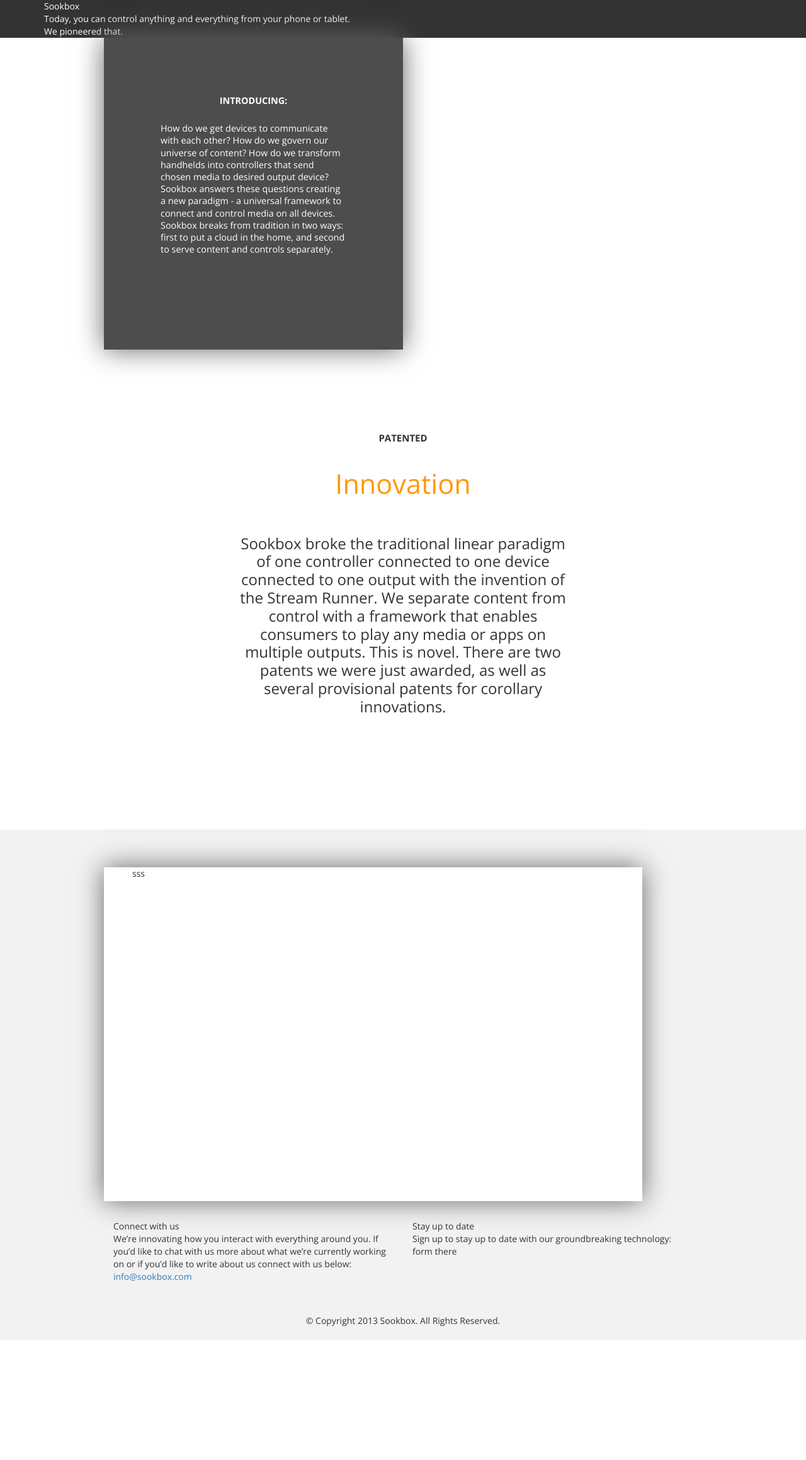
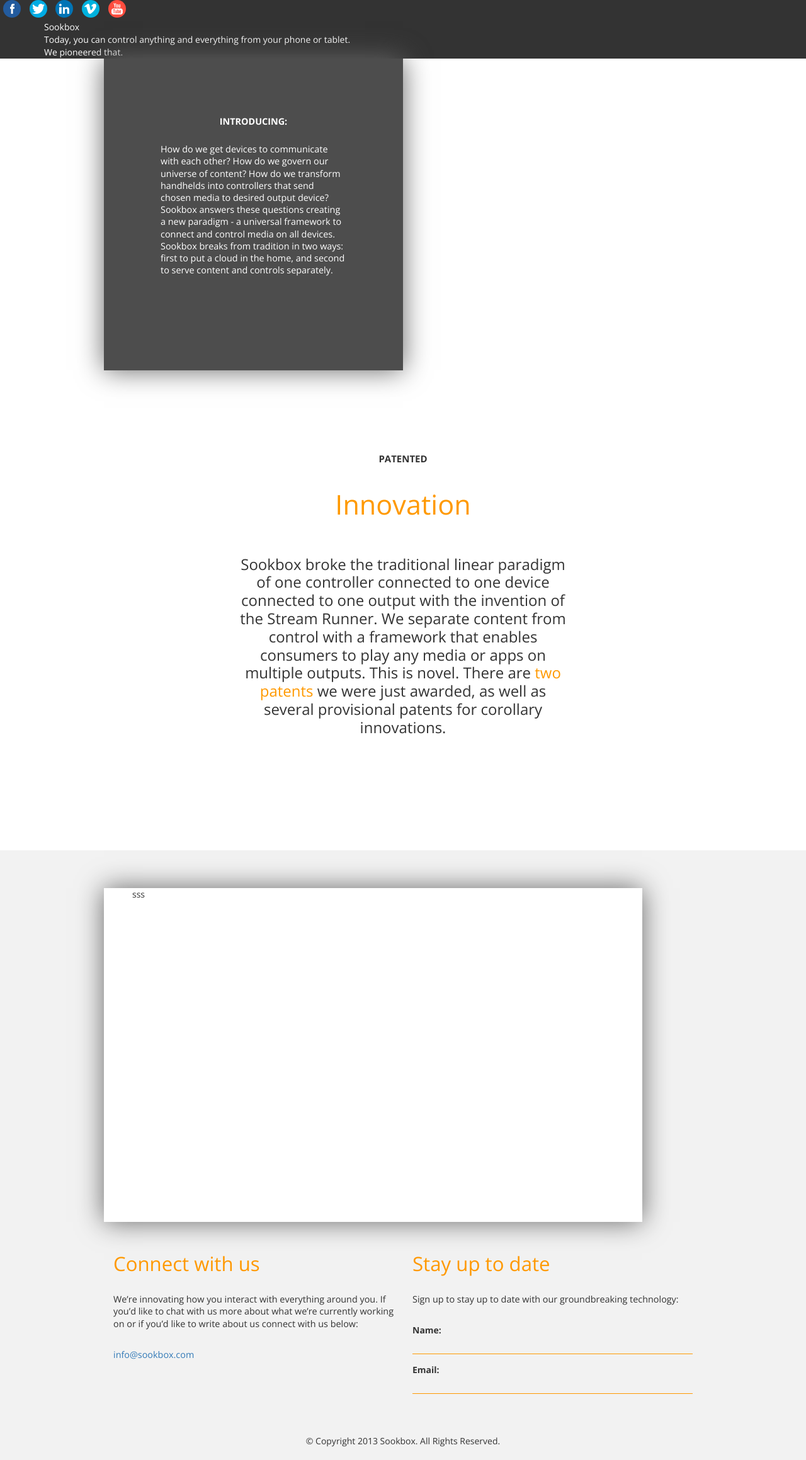
Before and after one commit to roomaroom/Sookbx, a website: page dev/index.html in a window 1280 px wide. Shown: the whole page at 63% size. Before the commit the page ends 2127 px from the top, so only its background shows below. Drawn offline with nearby package versions, Linux system fonts and the light colour scheme.

Commit message:
add socials

```diff
--- a/dev/index.html
+++ b/dev/index.html
@@ -8,6 +8,15 @@
 </head>
 <body>
 <div class="screen screen-1">
+	<div class="header">
+		<div class="socials on-top">
+			<a href="#" target="blank" class="social facebook"></a>
+			<a href="#" target="blank" class="social twitter"></a>
+			<a href="#" target="blank" class="social in"></a>
+			<a href="#" target="blank" class="social vimeo"></a>
+			<a href="#" target="blank" class="social youtube"></a>
+		</div>
+	</div>
 	<div class="container">
 
 		<p class="title">Sookbox</p>
@@ -49,13 +58,22 @@
 	<div class="container">
 		<div class="contact-us col-lg-5 col-lg-offset-1">
 			<p class="title">Connect with us</p>
-			<p>We’re innovating how you interact with everything around you. If you’d like to chat with us more about what we’re currently working on or if you’d like to write about us connect with us below:</p>
-			<p><a href="mailto:info@sookbox.com">info@sookbox.com</a></p>
+			<p class="text">We’re innovating how you interact with everything around you. If you’d like to chat with us more about what we’re currently working on or if you’d like to write about us connect with us below:</p>
+			<p class="text"><a href="mailto:info@sookbox.com">info@sookbox.com</a></p>
 		</div>
 		<div class="form col-lg-5">
 			<p class="title">Stay up to date</p>
-			<p>Sign up to stay up to date with our groundbreaking technology:</p>
-			<p>form there</p>
+			<p class="text">Sign up to stay up to date with our groundbreaking technology:</p>
+			<form action="">
+				<div class="form-group">
+					<label for="">Name:</label>
+					<input type="text">
+				</div>
+				<div class="form-group">
+					<label for="">Email:</label>
+					<input type="email">
+				</div>
+			</form>
 		</div>
 		<div class="clearfix"></div>
 		<p class="copyright text-center">© Copyright 2013 Sookbox. All Rights Reserved.</p>
--- a/src/style/main.scss
+++ b/src/style/main.scss
@@ -12,6 +12,16 @@
 %shadow {
 	box-shadow: 0px 0px 40px 0px #666;
 }
+@mixin transition($args: all, $time: 0.3s, $easing: ease-out) {
+	-webkit-transition: $args $time $easing;
+	-moz-transition: $args $time $easing;
+	-ms-transition: $args $time $easing;
+	-o-transition: $args $time $easing;
+	transition: $args $time $easing;
+}
+@mixin radius ($rad: 50%) {
+	border-radius: $rad;
+}
 html {
 	font-size: 24px;
 }
@@ -22,6 +32,59 @@
 	margin: 0;
 }
 
+.socials {
+	.social {
+		width: 28px;
+		height: 28px;
+		@include radius;
+		background-repeat: no-repeat;
+		background-position: center;
+		margin: 0 5px;
+		@include transition;
+		&.facebook {
+			background-color: #235b9e;
+			background-image: url('../img/fb.png');
+			&:hover {
+				background-color: darken(#235b9e, 5%);
+			}
+		}
+		&.twitter {
+			background-color: #00abe3;
+			background-image: url('../img/twitter.png');
+			&:hover {
+				background-color: darken(#00abe3, 5%);
+			}
+		}
+		&.in {
+			background-color: #0074b5;
+			background-image: url('../img/in.png');
+			&:hover {
+				background-color: darken(#0074b5, 5%);
+			}
+		}
+		&.vimeo {
+			background-color: #00b2de;
+			background-image: url('../img/vimeo.png');
+			&:hover {
+				background-color: darken(#00b2de, 5%);
+			}
+		}
+		&.youtube {
+			background-color: #ff4d3f;
+			background-image: url('../img/youtube.png');
+			&:hover {
+				background-color: darken(#ff4d3f, 5%);
+			}
+		}
+	}
+	&.on-top {
+		.social {
+			display: inline-block;
+		}
+	}
+	&.fixed {}
+}
+
 // screens
 @import "vendor/screen-1";
 @import "vendor/screen-2";
--- a/src/style/vendor/screen-3.scss
+++ b/src/style/vendor/screen-3.scss
@@ -24,6 +24,9 @@
 			left: 50%;
 		}
 	}
+	.highlight {
+		color: $main;
+	}
 	.text {
 		font-size: 1rem;
 		line-height: 1.2rem;
--- a/src/style/vendor/screen-5.scss
+++ b/src/style/vendor/screen-5.scss
@@ -1,6 +1,29 @@
 .screen-5 {
 	background-color: $grey;
+	padding: 20px 0;
 	.copyright {
-		margin: 50px 0 20px;
+		margin: 50px 0 0;
+	}
+	.title {
+		color: $main;
+		font-size: 1.3rem;
+		line-height: 1.4rem;
+		margin-bottom: 30px;
+	}
+	.text {
+		font-size: .6rem;
+		line-height: .8rem;
+		margin-bottom: 30px;
+	}
+	.form-group {
+		label {
+			display: block;
+		}
+		input {
+			background-color: transparent;
+			border: none;
+			border-bottom: 1px solid $main;
+			width: 100%;
+		}
 	}
 }
```
Also changed, not shown: src/templates/partials/screen-1.html (+9 -0 lines), src/templates/partials/screen-5.html (+13 -4 lines), dev/img/fb.png (added), dev/img/in.png (added), dev/img/logo.png (added), dev/img/twitter.png (added), dev/img/vimeo.png (added), dev/img/youtube.png (added), dev/style/main.css, src/img/fb.png (added), src/img/in.png (added), src/img/logo.png (added), src/img/twitter.png (added), src/img/vimeo.png (added), 1 more files.
